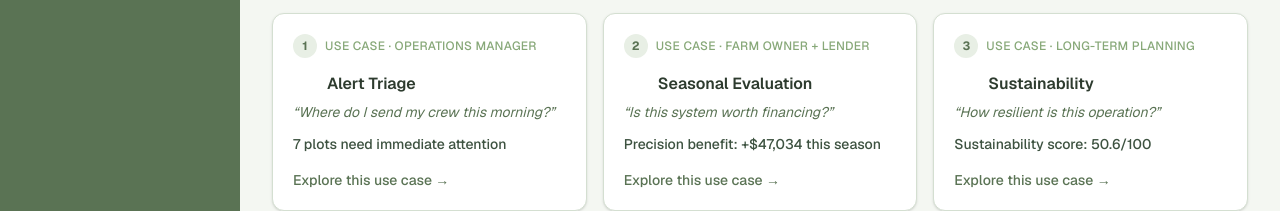
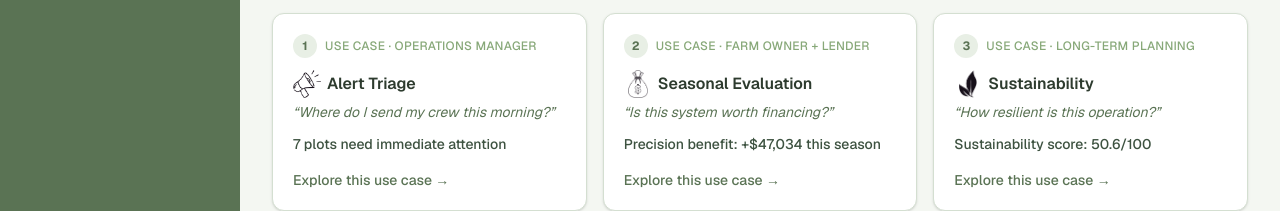
Before and after one commit to lacey21/dashboard, a Next.js app in the folder farm-dashboard/: page / in a window 1280 px wide. Shown: the part 341-552 px from the top of the page. Built offline with nearby package versions, Linux system fonts and the light colour scheme.

Commit message:
Made icons on overview page black

```diff
--- a/farm-dashboard/components/HomePage.tsx
+++ b/farm-dashboard/components/HomePage.tsx
@@ -124,7 +124,7 @@
                     </span>
                   </div>
                   <p className="mt-3 flex items-center gap-1.5 text-base font-semibold text-sage-900">
-                    <UseCaseIcon src={u.icon} size={28} />
+                    <UseCaseIcon src={u.icon} size={28} variant="dark" />
                     {u.title}
                   </p>
                   <p className="mt-1 text-sm italic text-sage-700">“{u.question}”</p>
--- a/farm-dashboard/components/UseCaseIcon.tsx
+++ b/farm-dashboard/components/UseCaseIcon.tsx
@@ -1,13 +1,20 @@
 import Image from "next/image";
 
-export function UseCaseIcon({ src, size = 26 }: { src: string; size?: number }) {
+type UseCaseIconProps = {
+  src: string;
+  size?: number;
+  /** `light` for dark backgrounds (sidebar); `dark` for light backgrounds (overview cards). */
+  variant?: "light" | "dark";
+};
+
+export function UseCaseIcon({ src, size = 26, variant = "light" }: UseCaseIconProps) {
   return (
     <Image
       src={src}
       alt=""
       width={size}
       height={size}
-      className="shrink-0 object-contain mix-blend-lighten"
+      className={`shrink-0 object-contain ${variant === "light" ? "mix-blend-lighten" : "invert"}`}
       style={{ width: size, height: size }}
       aria-hidden
     />
```
